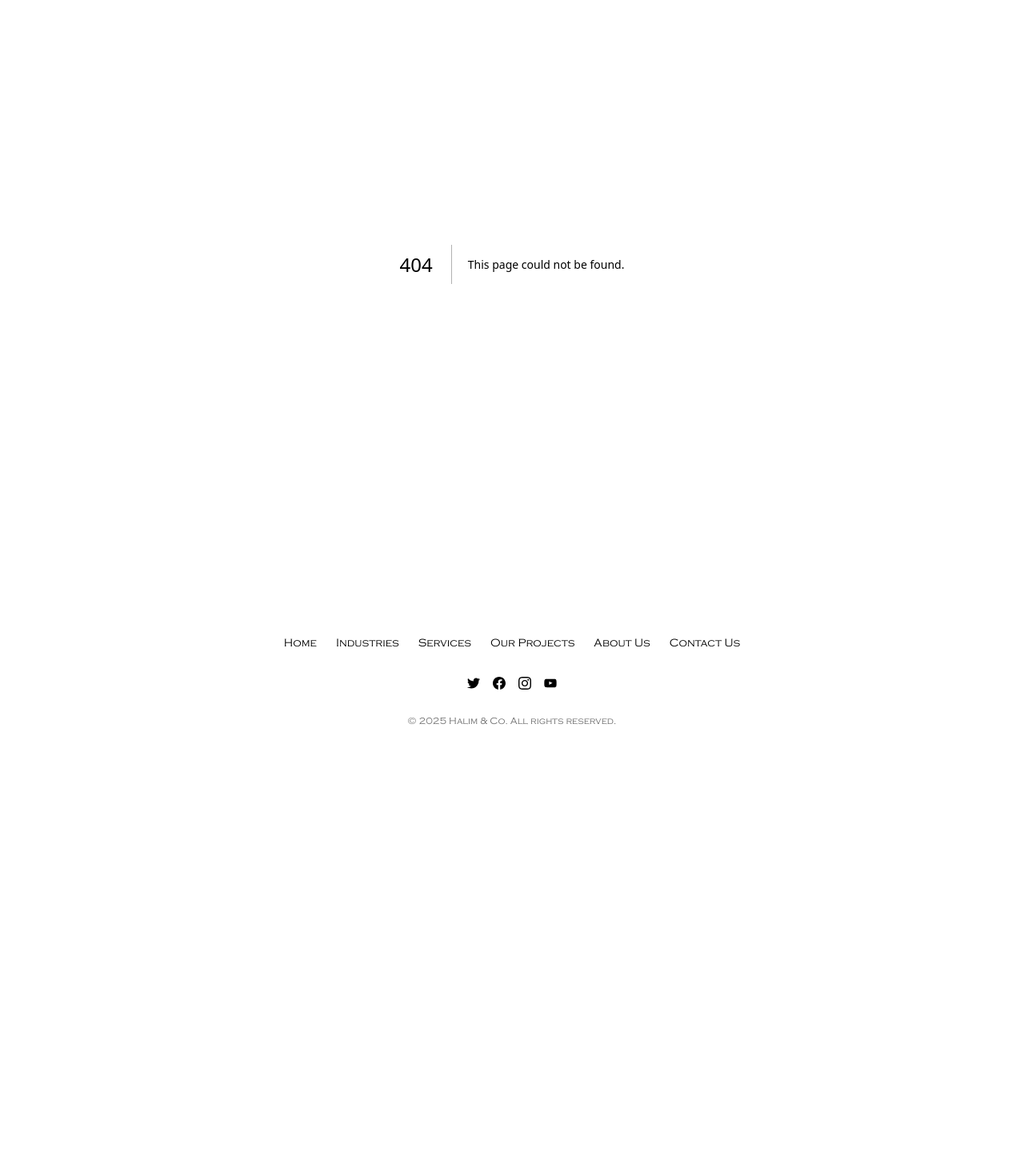
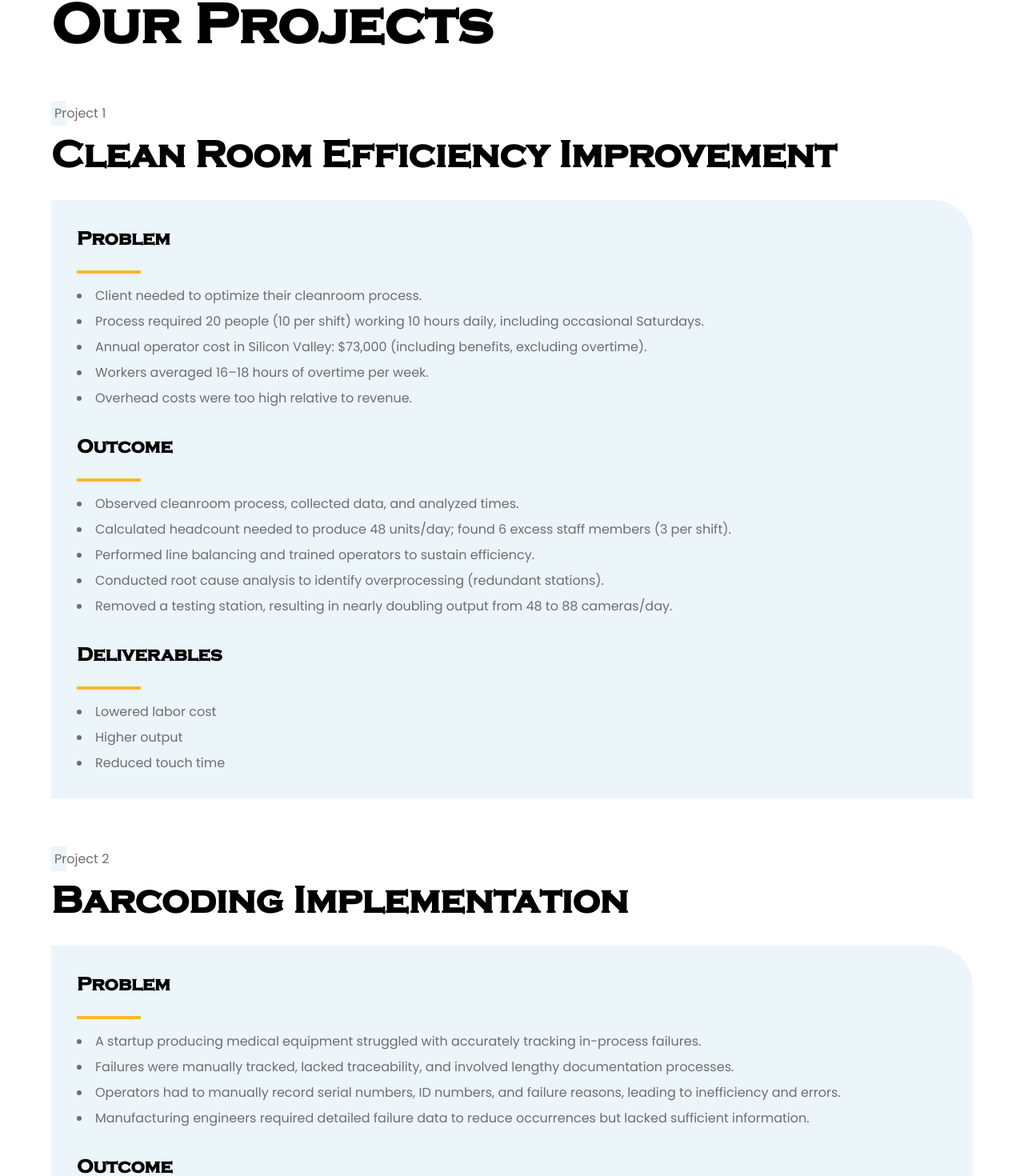
Before and after one commit to Innova8ors12/halim-frontend, a Next.js app: page /our-projects in a window 1280 px wide. Before the commit this address had no page. Shown: the part 170-1640 px from the top of the page at 80% size. Before the commit the page ends 1144 px from the top, so only its background shows below. Built offline with nearby package versions, Linux system fonts and the light colour scheme; a web font is replaced by a local one.

Commit message:
feat: Our Projects page created

```diff
--- /dev/null
+++ b/src/app/(with-contact-us-footer)/our-projects/page.tsx
@@ -0,0 +1,198 @@
+import { SectionHeading } from '@/components/SectionHeading/SectionHeading';
+
+export default function OurProjects() {
+  return (
+    <div className="container mx-auto py-16">
+      <h1 className="font-copperplate-gothic-bold text-7xl font-bold">Our Projects</h1>
+      <CleanRoomEfficiencyImprovement />
+      <BarcodingImplementation />
+      <BuildingLayout />
+    </div>
+  );
+}
+
+const CleanRoomEfficiencyImprovement = () => (
+  <section className="mt-16">
+    <SectionHeading
+      heading="Project 1"
+      subHeading="Clean Room Efficiency Improvement"
+      subHeadingProps={{
+        className: 'max-w-none',
+      }}
+    />
+    <div className="bg-primary-light p-8 rounded-tr-vl mt-8">
+      <h3 className="font-copperplate-gothic-bold text-2xl font-bold">Problem</h3>
+      <div className="h-1 w-20 bg-secondary mt-6"></div>
+      <ul className="list-disc font-poppins text-gray-500 flex flex-col gap-2 list-inside mt-4">
+        <li>Client needed to optimize their cleanroom process.</li>
+        <li>
+          Process required 20 people (10 per shift) working 10 hours daily, including occasional
+          Saturdays.
+        </li>
+        <li>
+          Annual operator cost in Silicon Valley: $73,000 (including benefits, excluding overtime).
+        </li>
+        <li>Workers averaged 16–18 hours of overtime per week.</li>
+        <li>Overhead costs were too high relative to revenue.</li>
+      </ul>
+      <h3 className="font-copperplate-gothic-bold text-2xl font-bold mt-8">Outcome</h3>
+      <div className="h-1 w-20 bg-secondary mt-6"></div>
+      <ul className="list-disc font-poppins text-gray-500 flex flex-col gap-2 list-inside mt-4">
+        <li>Observed cleanroom process, collected data, and analyzed times.</li>
+        <li>
+          Calculated headcount needed to produce 48 units/day; found 6 excess staff members (3 per
+          shift).
+        </li>
+        <li>Performed line balancing and trained operators to sustain efficiency.</li>
+        <li>Conducted root cause analysis to identify overprocessing (redundant stations).</li>
+        <li>
+          Removed a testing station, resulting in nearly doubling output from 48 to 88 cameras/day.
+        </li>
+      </ul>
+      <h3 className="font-copperplate-gothic-bold text-2xl font-bold mt-8">Deliverables</h3>
+      <div className="h-1 w-20 bg-secondary mt-6"></div>
+      <ul className="list-disc font-poppins text-gray-500 flex flex-col gap-2 list-inside mt-4">
+        <li>Lowered labor cost</li>
+        <li>Higher output</li>
+        <li>Reduced touch time</li>
+      </ul>
+    </div>
+  </section>
+);
+
+const BarcodingImplementation = () => (
+  <section className="mt-16">
+    <SectionHeading
+      heading="Project 2"
+      subHeading="Barcoding Implementation"
+      subHeadingProps={{
+        className: 'max-w-none',
+      }}
+    />
+    <div className="bg-primary-light p-8 rounded-tr-vl mt-8">
+      <h3 className="font-copperplate-gothic-bold text-2xl font-bold">Problem</h3>
+      <div className="h-1 w-20 bg-secondary mt-6"></div>
+      <ul className="list-disc font-poppins text-gray-500 flex flex-col gap-2 list-inside mt-4">
+        <li>
+          A startup producing medical equipment struggled with accurately tracking in-process
+          failures.
+        </li>
+        <li>
+          Failures were manually tracked, lacked traceability, and involved lengthy documentation
+          processes.
+        </li>
+        <li>
+          Operators had to manually record serial numbers, ID numbers, and failure reasons, leading
+          to inefficiency and errors.
+        </li>
+        <li>
+          Manufacturing engineers required detailed failure data to reduce occurrences but lacked
+          sufficient information.
+        </li>
+      </ul>
+      <h3 className="font-copperplate-gothic-bold text-2xl font-bold mt-8">Outcome</h3>
+      <div className="h-1 w-20 bg-secondary mt-6"></div>
+      <ul className="list-disc font-poppins text-gray-500 flex flex-col gap-2 list-inside mt-4">
+        <li>
+          Identified data requirements for in-process failures through discussions with operators
+          and supervisors.
+        </li>
+        <li>
+          Designed solutions, including:
+          <ul className="list-disc font-poppins text-gray-500 flex flex-col list-inside pl-6">
+            <li>Excel sheet for inputting data.</li>
+            <li>Failure code sheet tailored to each station.</li>
+            <li>Station-specific barcode system.</li>
+            <li>New barcode tags for equipment with serial and ID numbers.</li>
+            <li>Barcode scanners for operators.</li>
+          </ul>
+        </li>
+        <li>Conducted training on the new procedure for accurate failure recording.</li>
+        <li>
+          Improved time efficiency, traceability, failure pattern identification, and corrective
+          action implementation.
+        </li>
+      </ul>
+      <h3 className="font-copperplate-gothic-bold text-2xl font-bold mt-8">Deliverables</h3>
+      <div className="h-1 w-20 bg-secondary mt-6"></div>
+      <ul className="list-disc font-poppins text-gray-500 flex flex-col gap-2 list-inside mt-4">
+        <li>Barcoding</li>
+        <li>Improved Traceability</li>
+        <li>Mistake Proofing</li>
+        <li>Reduced touch time</li>
+        <li>Better in process failure procedure</li>
+      </ul>
+    </div>
+  </section>
+);
+
+const BuildingLayout = () => (
+  <section className="mt-16">
+    <SectionHeading
+      heading="Project 3"
+      subHeading="Building Layout"
+      subHeadingProps={{
+        className: 'max-w-none',
+      }}
+    />
+    <div className="bg-primary-light p-8 rounded-tr-vl mt-8">
+      <h3 className="font-copperplate-gothic-bold text-2xl font-bold">Problem</h3>
+      <div className="h-1 w-20 bg-secondary mt-6"></div>
+      <ul className="list-disc font-poppins text-gray-500 flex flex-col gap-2 list-inside mt-4">
+        <li>A startup was relocating to a new headquarters.</li>
+        <li>
+          Required layout design for:
+          <ul className="list-disc font-poppins text-gray-500 flex flex-col list-inside pl-6">
+            <li>Warehouse</li>
+            <li>Shipping area</li>
+            <li>Receiving area</li>
+            <li>Several production areas</li>
+            <li>Office space</li>
+            <li>Kitchen</li>
+            <li>Bathrooms</li>
+          </ul>
+        </li>
+      </ul>
+      <h3 className="font-copperplate-gothic-bold text-2xl font-bold mt-8">Outcome</h3>
+      <div className="h-1 w-20 bg-secondary mt-6"></div>
+      <ul className="list-disc font-poppins text-gray-500 flex flex-col gap-2 list-inside mt-4">
+        <li>Project duration: Several months.</li>
+        <li>
+          Collaborated with:
+          <ul className="list-disc font-poppins text-gray-500 flex flex-col list-inside pl-6">
+            <li>VP</li>
+            <li>Director of Manufacturing</li>
+            <li>Director of Equipment Engineering</li>
+            <li>Director of Facilities</li>
+          </ul>
+        </li>
+        <li>
+          Task:
+          <ul className="list-disc font-poppins text-gray-500 flex flex-col list-inside pl-6">
+            <li>Created a layout for the new headquarters using AutoCAD.</li>
+            <li>Conducted a capacity analysis for each area.</li>
+            <li>Ensured logical flow within the facility.</li>
+          </ul>
+        </li>
+        <li>
+          Facility details:
+          <ul className="list-disc font-poppins text-gray-500 flex flex-col list-inside pl-6">
+            <li>Double the size of the old headquarters.</li>
+            <li>Initially an empty warehouse.</li>
+          </ul>
+        </li>
+        <li>
+          Challenges:
+          <ul className="list-disc font-poppins text-gray-500 flex flex-col list-inside pl-6">
+            <li>Numerous revisions were required to finalize the layout.</li>
+          </ul>
+        </li>
+      </ul>
+      <h3 className="font-copperplate-gothic-bold text-2xl font-bold mt-8">Deliverables</h3>
+      <div className="h-1 w-20 bg-secondary mt-6"></div>
+      <ul className="list-disc font-poppins text-gray-500 flex flex-col gap-2 list-inside mt-4">
+        <li> AutoCad Layout of Headquarters</li>
+      </ul>
+    </div>
+  </section>
+);
```
